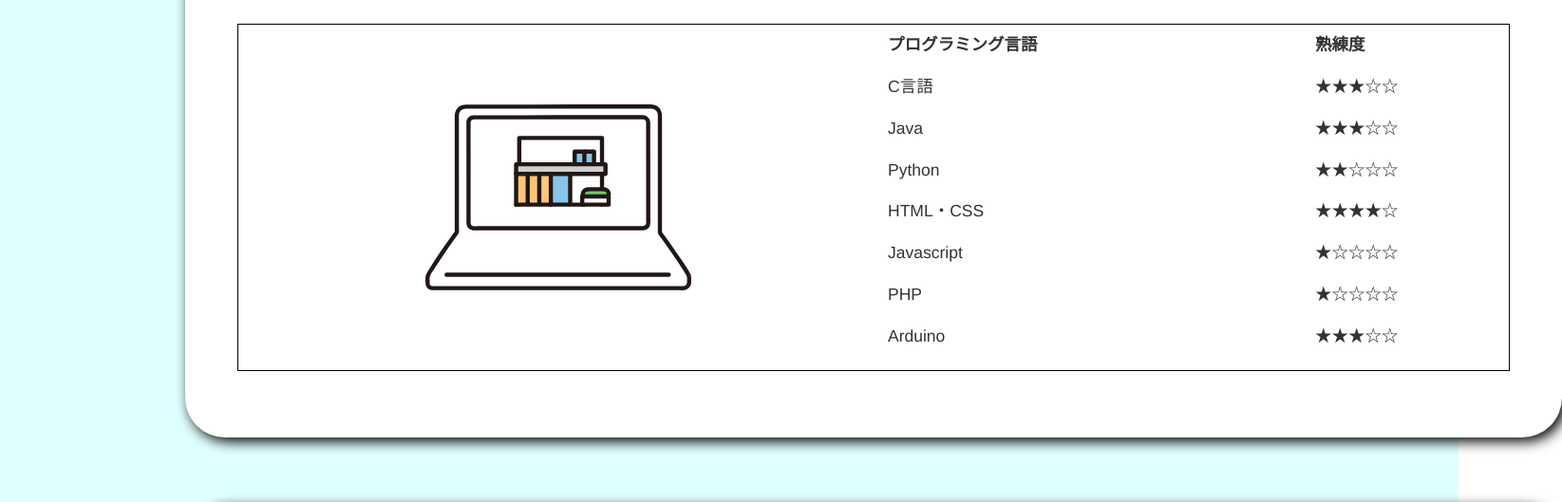
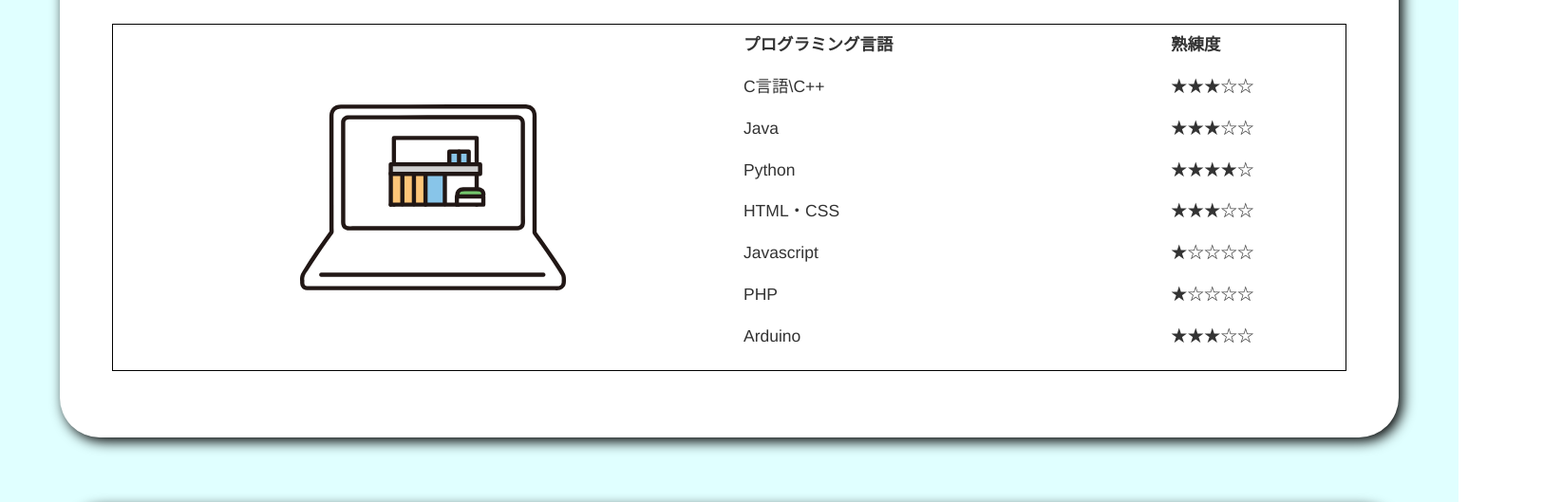
Before and after one commit to KentarouSadamoto/portfolio, a plain HTML site: page skill.html in a window 1536 px wide. Shown: the part 576-1105 px from the top of the page at 95% size, 1645 px wide, since content can reach past the window. Drawn offline with Linux system fonts and the light colour scheme.

Commit message:
change skill.css

```diff
--- a/skill.css
+++ b/skill.css
@@ -194,3 +194,13 @@ tr .bold {
     font-size: 1.25em;
   }
 }
+@media (min-width: 1500px) {
+  .programming,
+  .certification {
+    width: 90%;
+    margin: 5em auto;
+  }
+}
+* {
+  box-sizing: border-box;
+}
--- a/skill.html
+++ b/skill.html
@@ -60,7 +60,7 @@
                   <td class="bold">熟練度</td>
                 </tr>
                 <tr>
-                  <td>C言語</td>
+                  <td>C言語\C++</td>
                   <td>★★★☆☆</td>
                 </tr>
                 <tr>
@@ -69,11 +69,11 @@
                 </tr>
                 <tr>
                   <td>Python</td>
-                  <td>★★☆☆☆</td>
+                  <td>★★★★☆</td>
                 </tr>
                 <tr>
                   <td>HTML・CSS</td>
-                  <td>★★★★☆</td>
+                  <td>★★★☆☆</td>
                 </tr>
                 <tr>
                   <td>Javascript</td>
```
